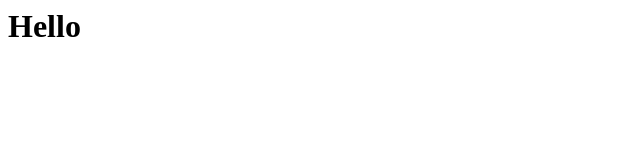
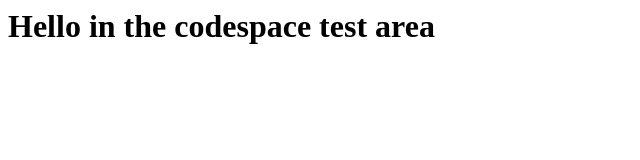
Before and after one commit to hansjoergJL/skills-code-with-codespaces, a plain HTML site: page index.html in a window 1280 px wide. Shown: the whole page, without its empty margins (0-640 px from the left). Drawn offline with Linux system fonts and the light colour scheme.

Commit message:
hello updated

```diff
--- a/index.html
+++ b/index.html
@@ -1,3 +1,3 @@
 <html>
-  <h1>Hello</h1>
+  <h1>Hello in the codespace test area</h1>
 </html>
```
